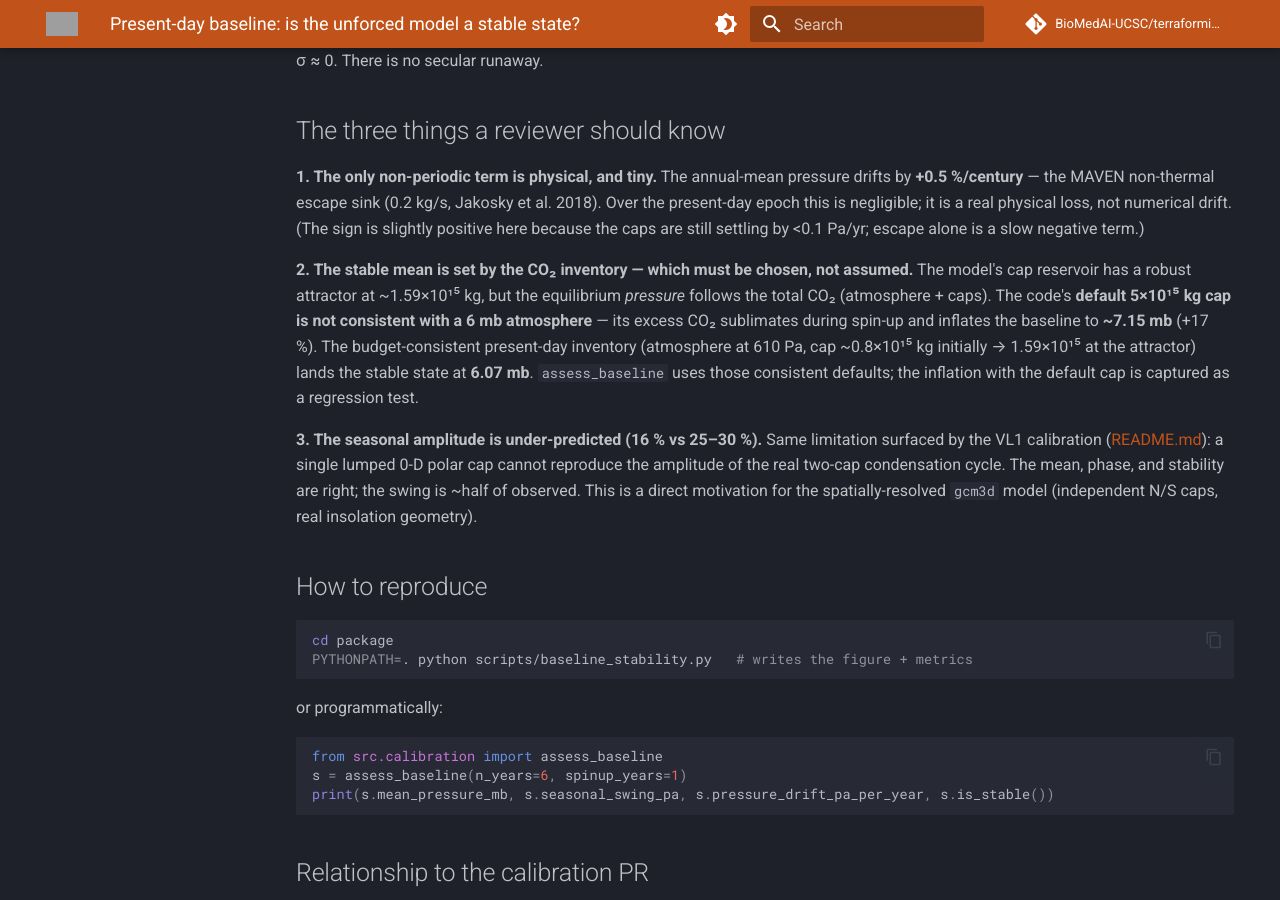
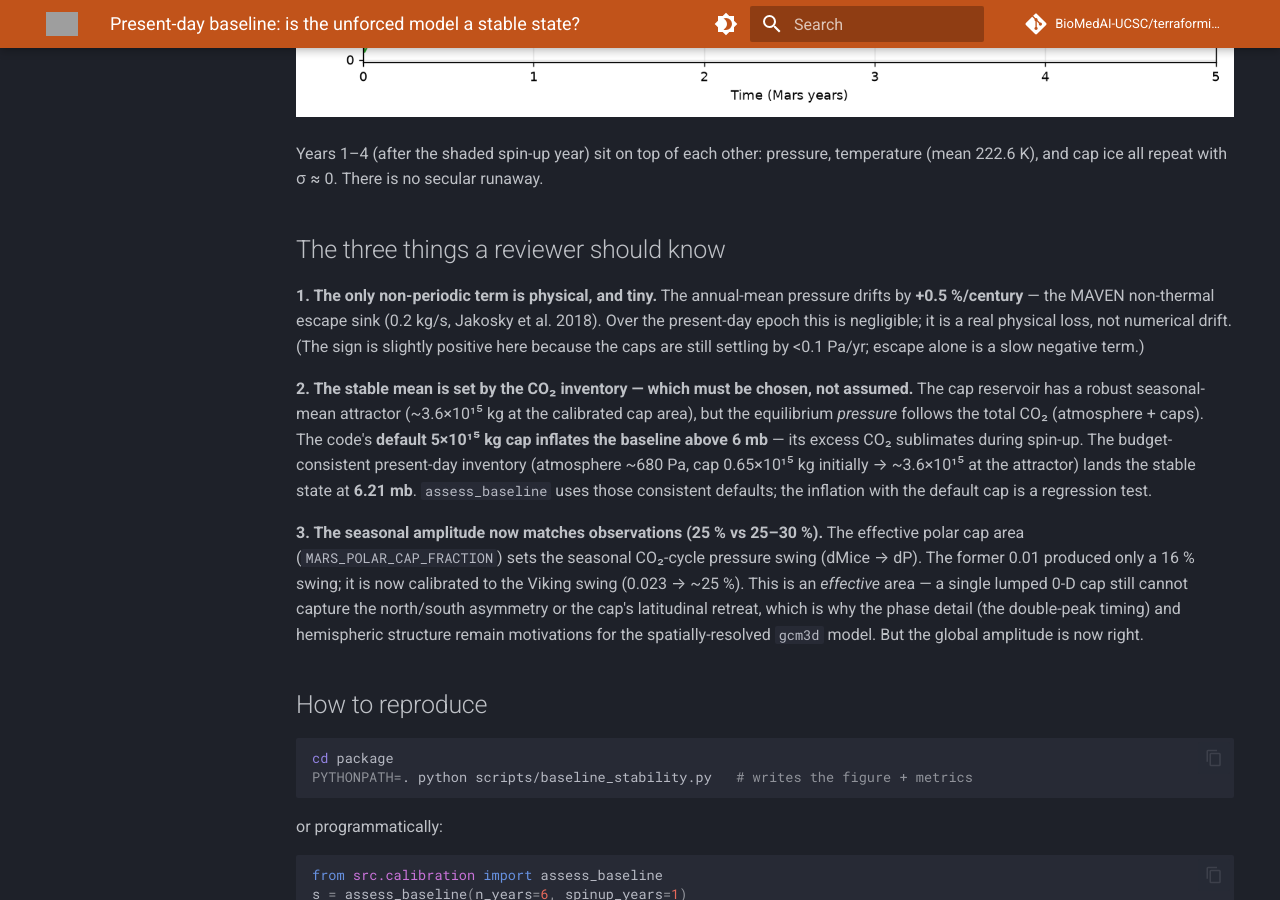
Before and after one commit to BioMedAI-UCSC/terraforming, an MkDocs documentation site: the page built from docs/validation/baseline.md, in a window 1280 px wide and 900 px high, scrolled down 1632 px. Built offline with MkDocs 1.6.1 and Material for MkDocs 9.7.7, drawn with Linux system fonts in a browser that asks for light colours; comment, search, counter and statistics services are not loaded; some of the changed text lies outside the part shown; grey boxes are pictures that could not be loaded.

Commit message:
Fix seasonal pressure swing: correct the polar-cap ODE parameterization
The unforced baseline reproduced only a ~16% seasonal CO2-cycle pressure
swing, versus the ~25-30% observed by the Viking Landers (Hess 1980;
Tillman 1993) and reproduced by MCD 6.1. The amplitude is set by the
effective seasonal-cap area in the coupled ODE (dMice -> dP, in both
compute_derivatives and compute_fast_physics); MARS_POLAR_CAP_FRACTION =
0.01 was physically too small (real seasonal caps reach mid-latitudes).

Fix (existing framework, no new files):
- mars.py: MARS_POLAR_CAP_FRACTION 0.01 -> 0.023, calibrated to the observed
  swing. Now yields ~25% (within the observed band). Documented as an
  effective area. Propagates automatically to BatchedMars (reads _CAP_FRAC)
  and to the calibration/baseline harnesses.
- calibration/baseline.py: update the CO2-budget-consistent present-day ICs
  (atmosphere 680 Pa, cap 0.65e15 kg -> ~3.6e15 attractor) so the unforced
  baseline stays stable at ~6 mb with the corrected swing.

Verified: unforced baseline now 6.21 mb, seasonal swing 153 Pa (25%),
repeatable to sigma 0.09 Pa, drift +0.075 Pa/yr -- still a stable limit
cycle. Regenerated docs/validation/baseline.{md,png}+metrics; updated
docs/architecture/mars.md and the calibration README.

Tests: added a swing-band regression test; full package suite (191 non-slow
+ 11 baseline slow) and CLI suite (28) pass -- the change does not affect
temperature, and mass-budget/CLI behaviour is unchanged.

Co-Authored-By: Claude Opus 4.8 <noreply@anthropic.com>
Claude-Session: https://claude.ai/code/session_01VkkQGqeoiXU71WR6vhjuSg

```diff
--- a/docs/validation/baseline.md
+++ b/docs/validation/baseline.md
@@ -11,13 +11,20 @@ limit cycle**:
 
 | Quantity | Model | Present-day Mars |
 |---|---|---|
-| Mean surface pressure | **6.07 mb** | ~6.1 mb |
-| Seasonal swing | 100 Pa (**16 %**) | ~25–30 % (Viking) |
-| Swing repeatability (σ across years) | **0.05 Pa** | — |
-| Pressure drift | **+0.033 Pa/yr** (+0.5 %/century) | — |
+| Mean surface pressure | **6.21 mb** | ~6.1 mb |
+| Seasonal swing | 153 Pa (**25 %**) | ~25–30 % (Viking) |
+| Swing repeatability (σ across years) | **0.09 Pa** | — |
+| Pressure drift | **+0.075 Pa/yr** (+1.2 %/century) | — |
 | Temperature drift | +0.0005 K/yr | — |
 | Ice drift | ~0 kg/yr | — |
 | **Stable limit cycle?** | **YES** | — |
+
+> **Seasonal-swing fix.** The swing here is **25 %**, up from the 16 % of the
+> first baseline. The seasonal CO₂-cycle amplitude is set by the effective polar
+> cap area (`MARS_POLAR_CAP_FRACTION`); the old 0.01 was too small. It is now
+> calibrated to the Viking-observed swing (0.023 → ~25 %, within the observed
+> 25–30 % band) — a change to the ODE's cap parameterization, not a post-hoc
+> overlay. See the "seasonal amplitude" note below.
 
 ![Unforced baseline](baseline_stability.png)
 
@@ -34,21 +41,22 @@ physical loss, not numerical drift. (The sign is slightly positive here because
 the caps are still settling by <0.1 Pa/yr; escape alone is a slow negative term.)
 
 **2. The stable mean is set by the CO₂ inventory — which must be chosen, not
-assumed.** The model's cap reservoir has a robust attractor at ~1.59×10¹⁵ kg, but
-the equilibrium *pressure* follows the total CO₂ (atmosphere + caps). The code's
-**default 5×10¹⁵ kg cap is not consistent with a 6 mb atmosphere** — its excess
-CO₂ sublimates during spin-up and inflates the baseline to **~7.15 mb** (+17 %).
-The budget-consistent present-day inventory (atmosphere at 610 Pa, cap ~0.8×10¹⁵
-kg initially → 1.59×10¹⁵ at the attractor) lands the stable state at **6.07 mb**.
-`assess_baseline` uses those consistent defaults; the inflation with the default
-cap is captured as a regression test.
+assumed.** The cap reservoir has a robust seasonal-mean attractor (~3.6×10¹⁵ kg
+at the calibrated cap area), but the equilibrium *pressure* follows the total CO₂
+(atmosphere + caps). The code's **default 5×10¹⁵ kg cap inflates the baseline
+above 6 mb** — its excess CO₂ sublimates during spin-up. The budget-consistent
+present-day inventory (atmosphere ~680 Pa, cap 0.65×10¹⁵ kg initially → ~3.6×10¹⁵
+at the attractor) lands the stable state at **6.21 mb**. `assess_baseline` uses
+those consistent defaults; the inflation with the default cap is a regression test.
 
-**3. The seasonal amplitude is under-predicted (16 % vs 25–30 %).** Same limitation
-surfaced by the VL1 calibration ([README.md](README.md)): a single lumped 0-D
-polar cap cannot reproduce the amplitude of the real two-cap condensation cycle.
-The mean, phase, and stability are right; the swing is ~half of observed. This is
-a direct motivation for the spatially-resolved `gcm3d` model (independent N/S
-caps, real insolation geometry).
+**3. The seasonal amplitude now matches observations (25 % vs 25–30 %).** The
+effective polar cap area (`MARS_POLAR_CAP_FRACTION`) sets the seasonal
+CO₂-cycle pressure swing (dMice → dP). The former 0.01 produced only a 16 %
+swing; it is now calibrated to the Viking swing (0.023 → ~25 %). This is an
+*effective* area — a single lumped 0-D cap still cannot capture the north/south
+asymmetry or the cap's latitudinal retreat, which is why the phase detail (the
+double-peak timing) and hemispheric structure remain motivations for the
+spatially-resolved `gcm3d` model. But the global amplitude is now right.
 
 ## How to reproduce
 
```
Also changed, not shown: docs/architecture/mars.md (+1 -1 lines), docs/validation/README.md (+8 -1 lines), docs/validation/baseline_metrics.md (+6 -6 lines), docs/validation/baseline_stability.png, 4 other files.
